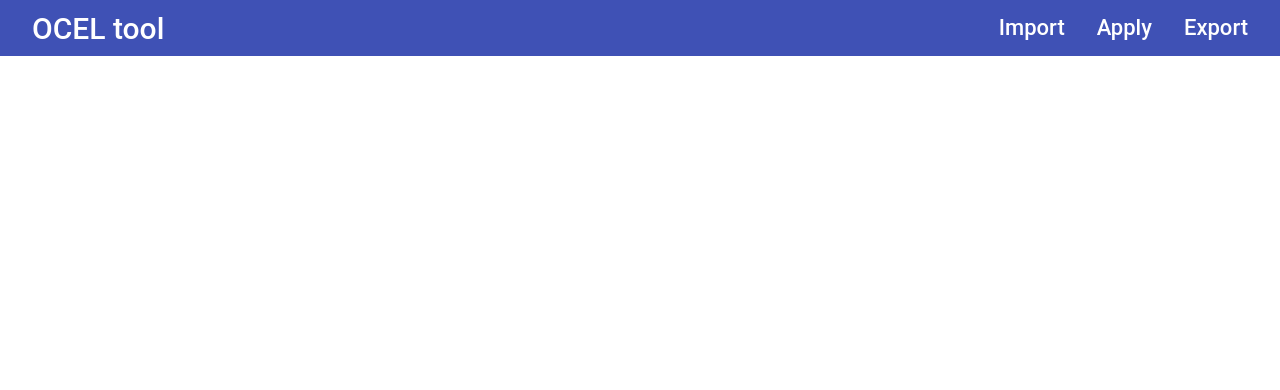
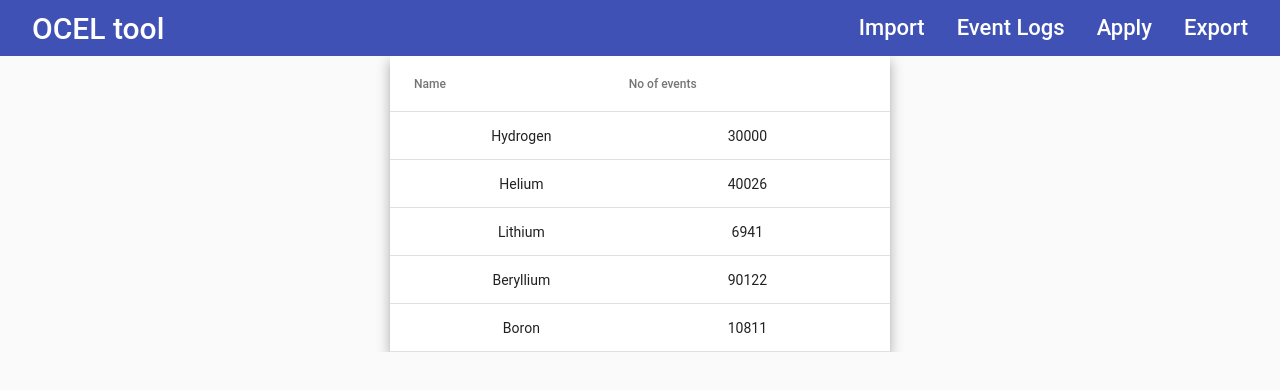
Before and after one commit to dzobak/MscThesis, an Angular app in the folder frontend/: page /logs in a window 1280 px wide. Before the commit this address led to /. Shown: the top 390 px of the page. Built offline with nearby package versions, Linux system fonts and the light colour scheme.

Commit message:
same commit?

```diff
--- a/frontend/src/app/app-routing.module.ts
+++ b/frontend/src/app/app-routing.module.ts
@@ -4,12 +4,14 @@ import { EmployeesComponent } from './employees/employees.component';
 import { ImportComponent } from './import/import.component';
 import { ApplyingComponent } from './applying/applying.component';
 import { ExportComponent } from './export/export.component';
+import { LogDetailsComponent } from './log-details/log-details.component';
 
 const routes: Routes = [
   {path: "employees", component: EmployeesComponent},
   {path: "import", component: ImportComponent},
   {path: "applying", component:ApplyingComponent},
-  {path: "export", component:ExportComponent}
+  {path: "export", component:ExportComponent},
+  {path: "logs", component:LogDetailsComponent},
   ];
 
 @NgModule({
--- a/frontend/src/app/app.component.css
+++ b/frontend/src/app/app.component.css
@@ -10,10 +10,10 @@ div {
     overflow: inherit;
 }
 
-/* .mat-sidenav-container{
-  background-color: lightskyblue;
+ .mat-sidenav-container{
+  /* background-color: lightskyblue; */
   min-height: 93vh !important;
-} */
+}
 
 a{
     text-decoration: none;
@@ -35,6 +35,6 @@ button{
   }
 
   .mat-sidenav-content{
-      font-size: 200%;
+      font-size: 120%;
       text-align: center;
   }
--- a/frontend/src/app/app.component.html
+++ b/frontend/src/app/app.component.html
@@ -13,10 +13,11 @@
     <span class="example-spacer"></span>
     <div fxShow="true" fxHide.lt-md="true">
       <a mat-button routerLink="/import">Import</a>
+      <a mat-button routerLink="/logs">Event Logs</a>
       <a mat-button routerLink="/applying">Apply</a>
       <a mat-button routerLink="/export">Export</a>
-      <!-- <a mat-button routerLink="/offer">Offer</a>
-      <a mat-button routerLink="/contact">Contact</a> -->
+
+      <!-- <a mat-button routerLink="/contact">Contact</a> -->
     </div>
 
   </mat-toolbar>
@@ -25,8 +26,10 @@
     <mat-sidenav color="primary" #sidenav fxLayout="column" mode="over"  opened="false" fxHide.gt-sm="true">
       <div fxLayout="column">
         <a mat-button routerLink="/import">Import</a>
+        <a mat-button routerLink="/logs">Event Logs</a>
         <a mat-button routerLink="/applying">Apply</a>
         <a mat-button routerLink="/export">Export</a>
+
         <!-- <a mat-button routerLink="/offer">Offer</a>
         <a mat-button routerLink="/contact">Contact</a> -->
       </div>
--- a/frontend/src/app/app.module.ts
+++ b/frontend/src/app/app.module.ts
@@ -16,6 +16,7 @@ import { MatModules } from './material.module';
 import {ImportComponent } from './import/import.component';
 import {ApplyingComponent } from './applying/applying.component';
 import {ExportComponent } from './export/export.component';
+import {LogDetailsComponent } from './log-details/log-details.component';
 
 
 @NgModule({
@@ -24,7 +25,8 @@ import {ExportComponent } from './export/export.component';
     EmployeesComponent,
     ImportComponent,
     ApplyingComponent,
-    ExportComponent
+    ExportComponent,
+    LogDetailsComponent
   ],
   imports: [
     BrowserModule,
--- a/frontend/src/app/import/import.component.html
+++ b/frontend/src/app/import/import.component.html
@@ -13,36 +13,3 @@
         <mat-icon>attach_file</mat-icon>
     </button>
 </div>
-
-<table mat-table [dataSource]="dataSource" class="mat-elevation-z8">
-
-    <!--- Note that these columns can be defined in any order.
-          The actual rendered columns are set as a property on the row definition" -->
-
-    <!-- Position Column -->
-    <ng-container matColumnDef="position">
-      <th mat-header-cell *matHeaderCellDef> No. </th>
-      <td mat-cell *matCellDef="let element"> {{element.position}} </td>
-    </ng-container>
-
-    <!-- Name Column -->
-    <ng-container matColumnDef="name">
-      <th mat-header-cell *matHeaderCellDef> Name </th>
-      <td mat-cell *matCellDef="let element"> {{element.name}} </td>
-    </ng-container>
-
-    <!-- Weight Column -->
-    <ng-container matColumnDef="events">
-      <th mat-header-cell *matHeaderCellDef> No of events </th>
-      <td mat-cell *matCellDef="let element"> {{element.events}} </td>
-    </ng-container>
-
-    <!-- Symbol Column -->
-    <ng-container matColumnDef="symbol">
-      <th mat-header-cell *matHeaderCellDef> Symbol </th>
-      <td mat-cell *matCellDef="let element"> {{element.symbol}} </td>
-    </ng-container>
-
-    <tr mat-header-row *matHeaderRowDef="displayedColumns"></tr>
-    <tr mat-row *matRowDef="let row; columns: displayedColumns;"></tr>
-  </table>
--- a/frontend/src/app/import/import.component.ts
+++ b/frontend/src/app/import/import.component.ts
@@ -1,22 +1,6 @@
 import { Component, OnInit } from '@angular/core';
 import {HttpClient} from '@angular/common/http'
-import { MatModules } from '../material.module';
 
-export interface PeriodicElement {
-  name: string;
-  position: number;
-  events: number;
-  symbol: string;
-}
-
-const ELEMENT_DATA: PeriodicElement[] = [
-  {position: 1, name: 'Hydrogen', events: 30000, symbol: 'H'},
-  {position: 2, name: 'Helium', events: 40026, symbol: 'He'},
-  {position: 3, name: 'Lithium', events: 6941, symbol: 'Li'},
-  {position: 4, name: 'Beryllium', events: 90122, symbol: 'Be'},
-  {position: 5, name: 'Boron', events: 10811, symbol: 'B'},
-
-];
 
 
 @Component({
@@ -26,8 +10,7 @@ const ELEMENT_DATA: PeriodicElement[] = [
 })
 export class ImportComponent implements OnInit {
   fileName ='';
-  displayedColumns: string[] = ['name', 'events'];
-  dataSource = ELEMENT_DATA;
+
 
   constructor(private http: HttpClient) {}
 
--- /dev/null
+++ b/frontend/src/app/log-details/log-details.component.css
@@ -0,0 +1,6 @@
+table {
+    width: auto;
+    margin-left: auto;
+    margin-right: auto;
+    min-width: 500px;
+  }
--- /dev/null
+++ b/frontend/src/app/log-details/log-details.component.html
@@ -0,0 +1,32 @@
+<table mat-table [dataSource]="dataSource" class="mat-elevation-z8">
+
+    <!--- Note that these columns can be defined in any order.
+          The actual rendered columns are set as a property on the row definition" -->
+
+    <!-- Position Column -->
+    <ng-container matColumnDef="position">
+      <th mat-header-cell *matHeaderCellDef> No. </th>
+      <td mat-cell *matCellDef="let element"> {{element.position}} </td>
+    </ng-container>
+
+    <!-- Name Column -->
+    <ng-container matColumnDef="name">
+      <th mat-header-cell *matHeaderCellDef> Name </th>
+      <td mat-cell *matCellDef="let element"> {{element.name}} </td>
+    </ng-container>
+
+    <!-- Weight Column -->
+    <ng-container matColumnDef="events">
+      <th mat-header-cell *matHeaderCellDef> No of events </th>
+      <td mat-cell *matCellDef="let element"> {{element.events}} </td>
+    </ng-container>
+
+    <!-- Symbol Column -->
+    <ng-container matColumnDef="symbol">
+      <th mat-header-cell *matHeaderCellDef> Symbol </th>
+      <td mat-cell *matCellDef="let element"> {{element.symbol}} </td>
+    </ng-container>
+
+    <tr mat-header-row *matHeaderRowDef="displayedColumns"></tr>
+    <tr mat-row *matRowDef="let row; columns: displayedColumns;"></tr>
+  </table>
--- /dev/null
+++ b/frontend/src/app/log-details/log-details.component.ts
@@ -0,0 +1,34 @@
+import { Component, OnInit } from '@angular/core';
+import { MatModules } from '../material.module';
+
+export interface PeriodicElement {
+  name: string;
+  position: number;
+  events: number;
+  symbol: string;
+}
+
+const ELEMENT_DATA: PeriodicElement[] = [
+  {position: 1, name: 'Hydrogen', events: 30000, symbol: 'H'},
+  {position: 2, name: 'Helium', events: 40026, symbol: 'He'},
+  {position: 3, name: 'Lithium', events: 6941, symbol: 'Li'},
+  {position: 4, name: 'Beryllium', events: 90122, symbol: 'Be'},
+  {position: 5, name: 'Boron', events: 10811, symbol: 'B'},
+
+];
+
+@Component({
+  selector: 'app-log-details',
+  templateUrl: './log-details.component.html',
+  styleUrls: ['./log-details.component.css']
+})
+export class LogDetailsComponent implements OnInit {
+
+  displayedColumns: string[] = ['name', 'events'];
+  dataSource = ELEMENT_DATA;
+  constructor() { }
+
+  ngOnInit(): void {
+  }
+
+}
```
Also changed, not shown: 1 other file (tests, documents, lock files or other folders).
